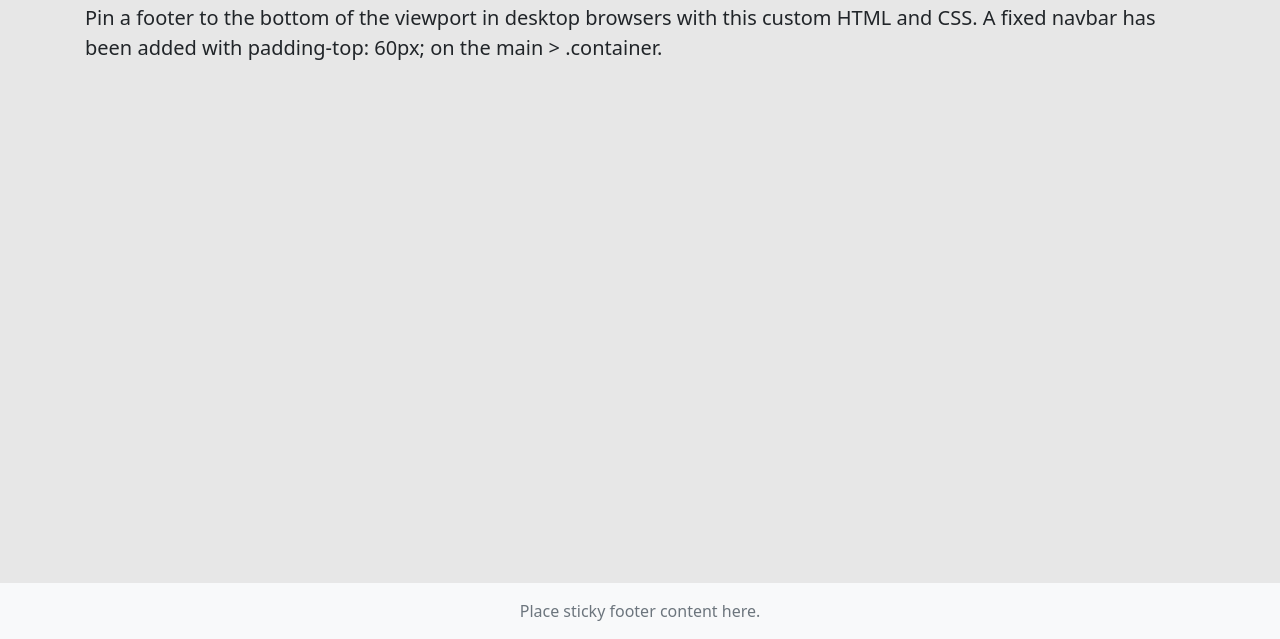
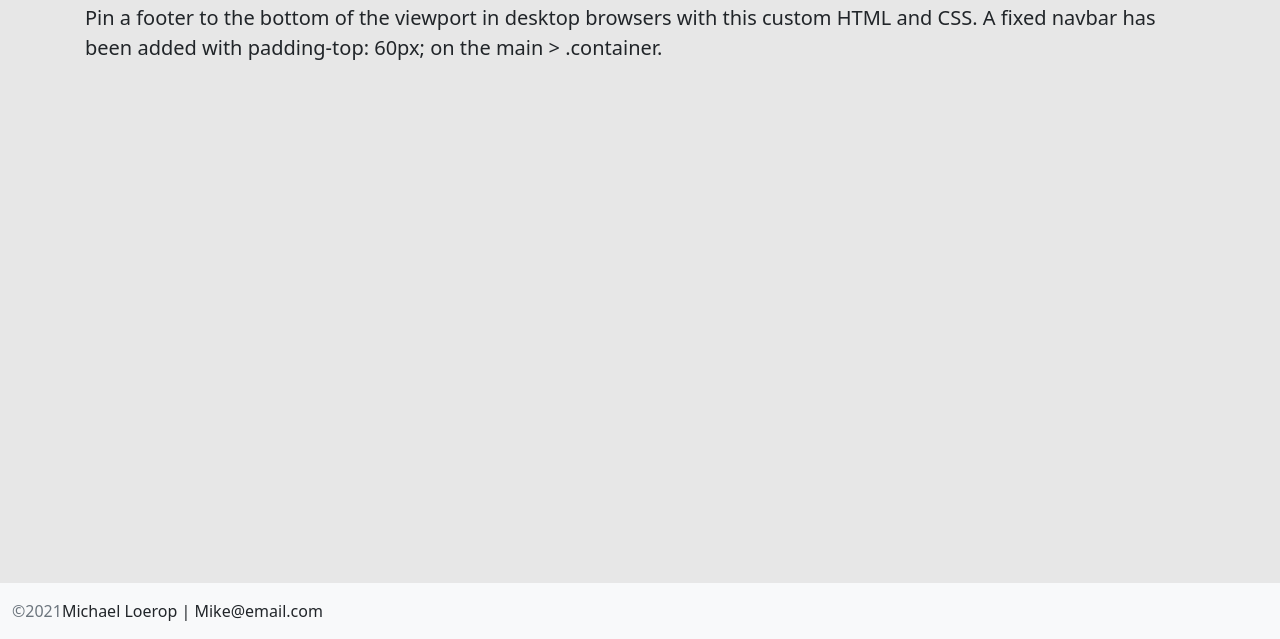
Before and after one commit to MichaelLoerop/Javascript_MiniSiteTemplate, a plain HTML site: page index.html in a window 1280 px wide. Shown: the part 161-800 px from the top of the page. Drawn offline with nearby package versions, Linux system fonts and the light colour scheme.

Commit message:
working on footer

```diff
--- a/index.html
+++ b/index.html
@@ -17,7 +17,7 @@
 </head>
 
 <body class="d-flex flex-column h-100">
-
+<!--NAV-->
 <nav class="navbar navbar-expand-md navbar-dark fixed-top bg-dark">
     <div class="container-fluid">
         <a class="navbar-brand" href="#">App Name</a>
@@ -47,6 +47,7 @@
     </div>
 </nav>
 
+<!--MAIN-->
     <main class="flex-shrink-0">
        <div class="container">
            <h1 class="mt-5">Template with dark fixed navbar and sticky footer</h1>
@@ -54,9 +55,16 @@
        </div>
     </main>
 
+<!--FOOTER-->
     <footer class="footer mt-auto py-3 bg-light sticky-footer">
-        <div class="container-fluid text-center">
-            <span class="text-muted">Place sticky footer content here.</span>
+        <div class="container-fluid">
+            <div class="row">
+                <div class="col">
+                    <div><span class="text-muted">&copy;2021</span>Michael Loerop | Mike@email.com</div>
+                </div>
+                <div class="col"><img src="" alt=""></div>
+
+            </div>
         </div>
     </footer>
 
```
